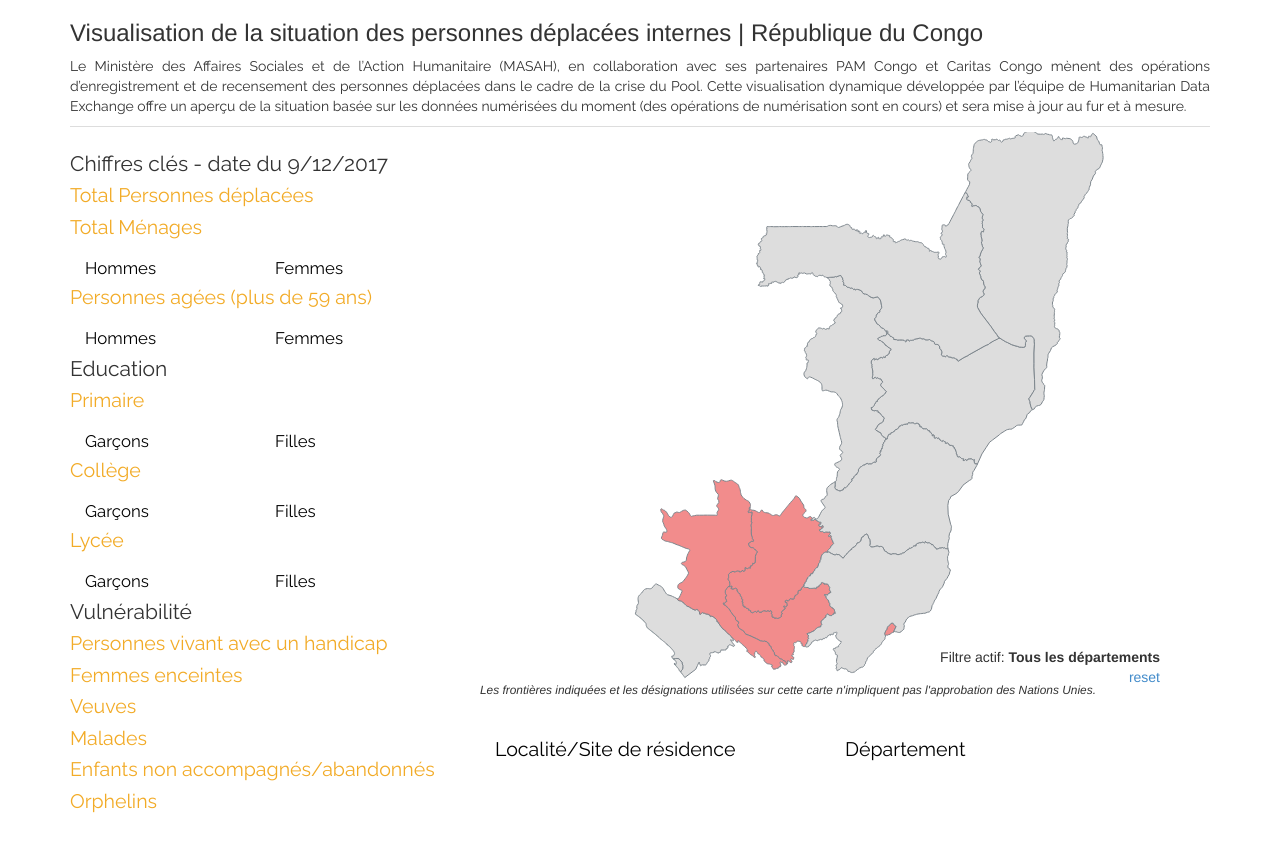
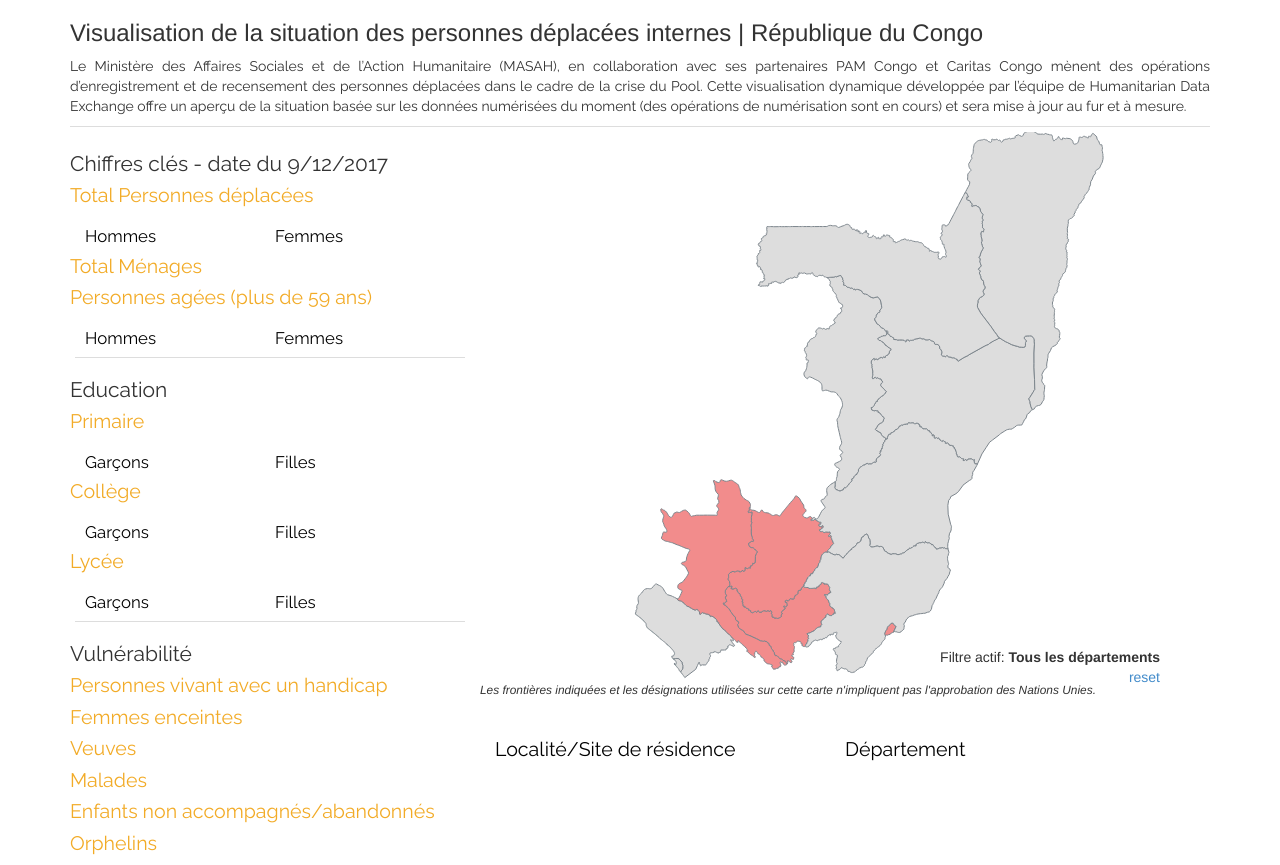
Before and after one commit to OCHA-DAP/hdx-wfp-congo, a plain HTML site: page index.html in a window 1280 px wide. Before the commit the page ends 823 px from the top, so only its background shows below. Drawn offline with Linux system fonts and the light colour scheme; a script that the page names is missing.

Commit message:
minor changes

```diff
--- a/css/site.css
+++ b/css/site.css
@@ -36,6 +36,14 @@ h4 {
     border-bottom-style: solid;
     border-bottom-width: 1px;
     margin-bottom: 5px;
+}
+
+#separateur {
+    border-bottom-color: #dddddd;
+    border-bottom-style: solid;
+    border-bottom-width: 1px;
+    margin-bottom: 5px;
+    margin-left: 5px;
 }
 
 #provenance {
--- a/index.html
+++ b/index.html
@@ -43,9 +43,6 @@
                 <h3>Chiffres clés - date du 9/12/2017</h3>
                 <h4>Total Personnes déplacées</h4>
                 <p id="statTotIndividus"></p>
-                <h4>Total Ménages</h4>
-                <p id="statTotMenages"></p>
-
                 <div class="col-xs-6">
                     <h4>Hommes</h4>
                     <p id="statTotHommes"></p>
@@ -54,6 +51,9 @@
                     <h4>Femmes</h4>
                     <p id="statTotFemmes"></p>
                 </div>
+                <h4>Total Ménages</h4>
+                <p id="statTotMenages"></p>
+
                 <h4>Personnes agées (plus de 59 ans)</h4>
                 <p id="statTotVieux"></p>
                 <div class="col-xs-6">
@@ -64,6 +64,7 @@
                     <h4>Femmes</h4>
                     <p id="statTotVieuxF"></p>
                 </div>
+                <div class="row" id="separateur"></div>
 
                 <h3>Education</h3>
 
@@ -99,6 +100,8 @@
                     <h4>Filles</h4>
                     <p id="statTotLyceeF"></p>
                 </div>
+                <div class="row" id="separateur"></div>
+
                 <div id="vulnerabilite">
                     <h3>Vulnérabilité</h3>
                     <h4>Personnes vivant avec un handicap</h4>
```
